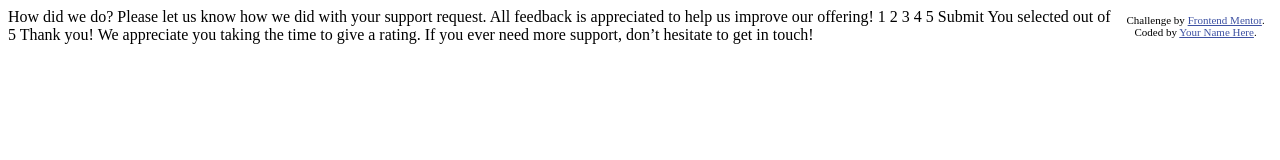
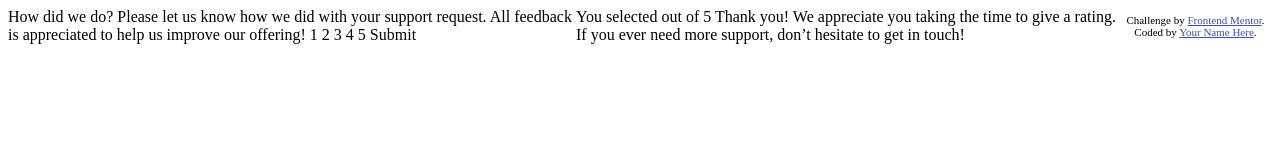
Before and after one commit to Vlad-2007-123456789/interactive-rating-component, a plain HTML site: page index.html in a window 1280 px wide. Drawn offline with Linux system fonts and the light colour scheme.

Commit message:
add text to card

```diff
--- a/index.html
+++ b/index.html
@@ -16,13 +16,11 @@
     <link rel="stylesheet" href="./style.css" />
   </head>
   <body>
-    <div class="card"></div>
-    <!-- Rating state start -->
-
-    How did we do? Please let us know how we did with your support request. All
-    feedback is appreciated to help us improve our offering! 1 2 3 4 5 Submit
-
-    <!-- Rating state end -->
+    <div class="card">
+      How did we do? Please let us know how we did with your support request.
+      All feedback is appreciated to help us improve our offering! 1 2 3 4 5
+      Submit
+    </div>
 
     <!-- Thank you state start -->
 
```
